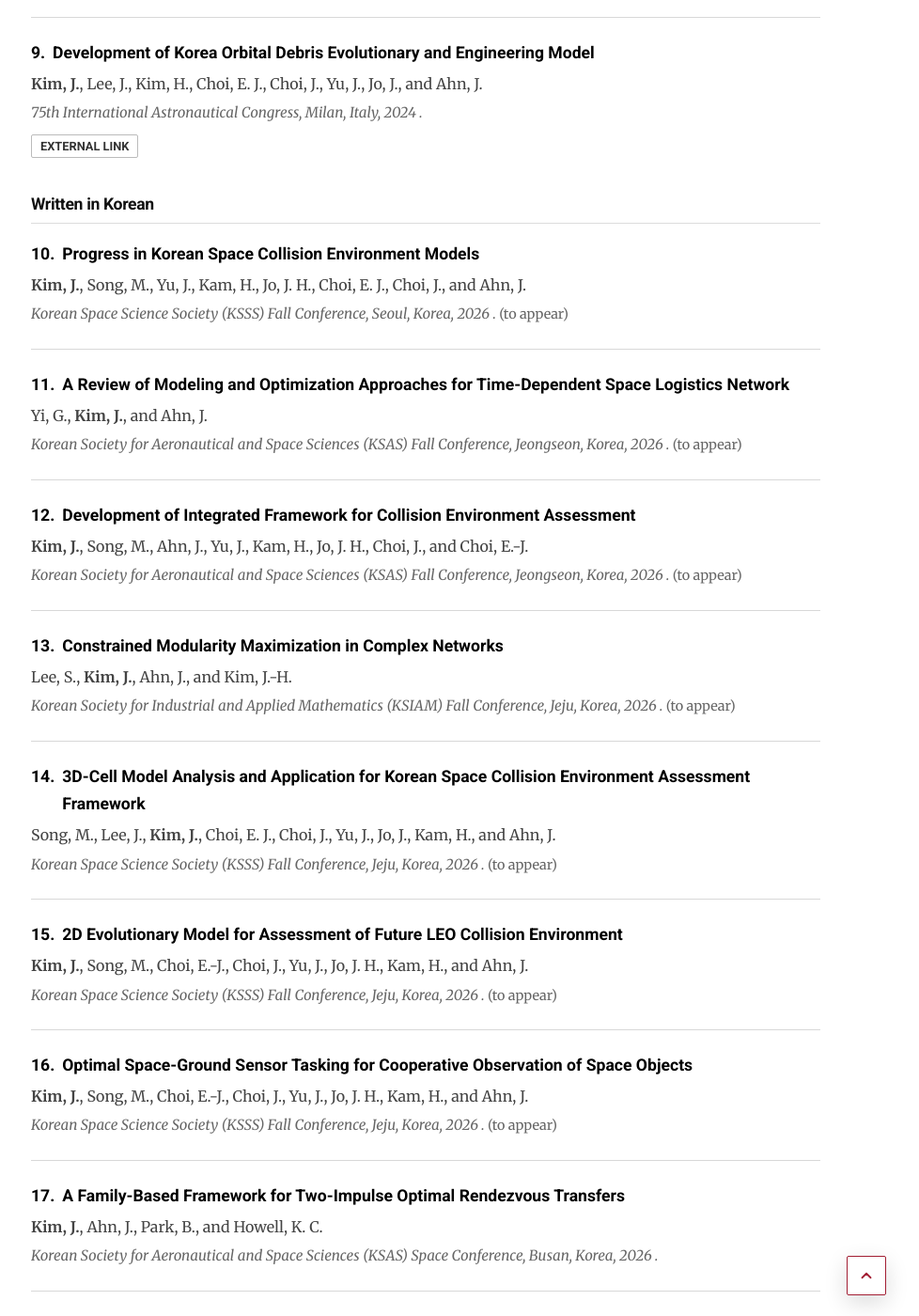
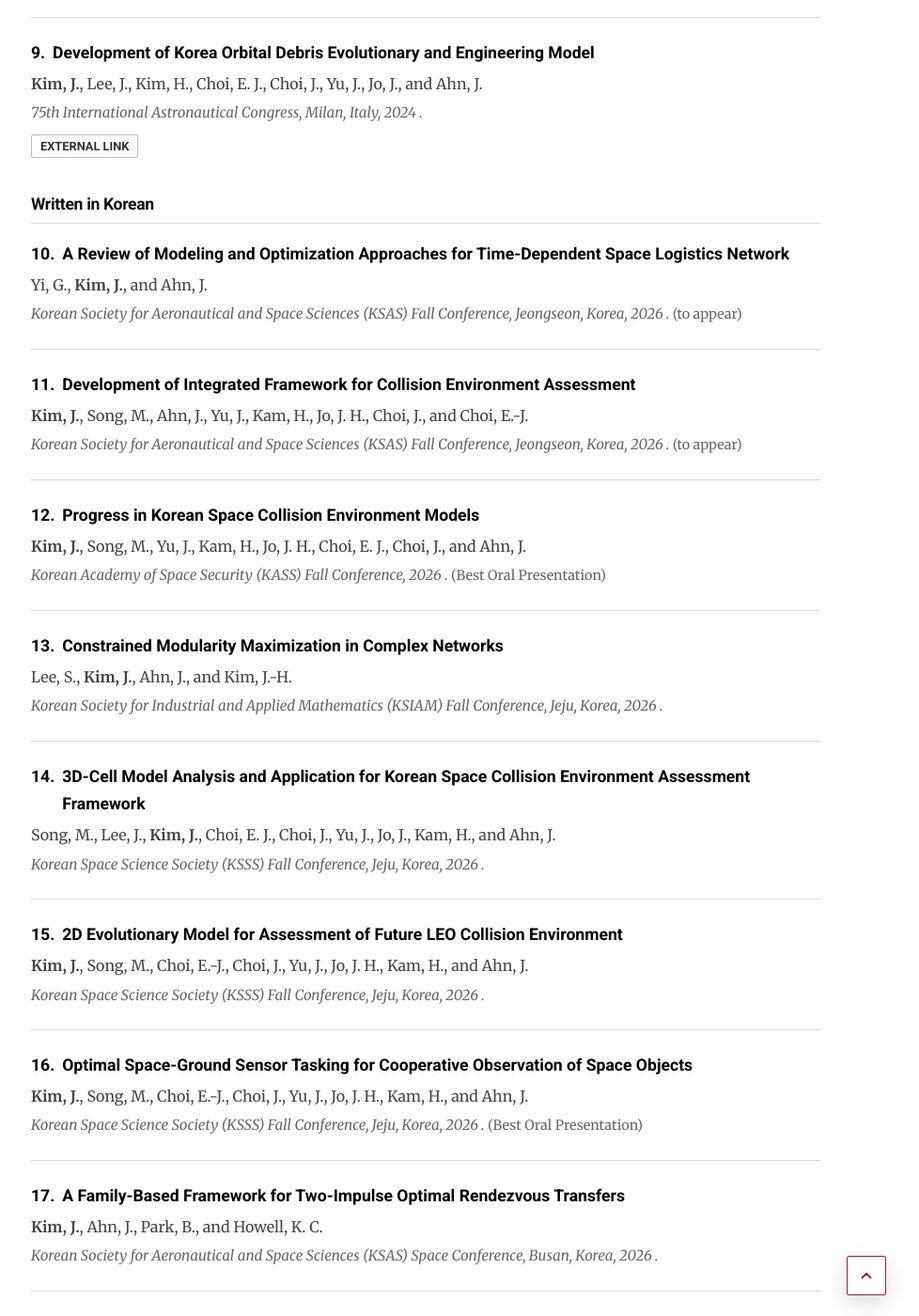
Before and after one commit to jaewoo-space/jaewoo-space.github.io, a Jekyll site: the page built from publications.md, in a window 1280 px wide and 1400 px high, scrolled down 4759 px. Shown: the whole window at 94% size, without its empty margins (187-1165 px from the left). Built offline with Jekyll 4.4.1, drawn with Linux system fonts in a browser that asks for light colours; some of the changed text lies outside the part shown.

Commit message:
Sync conference updates and awards with latest CV

```diff
--- a/_data/publications.yml
+++ b/_data/publications.yml
@@ -146,7 +146,6 @@
   venue: "2026 INFORMS Annual Meeting, San Francisco, California, US"
   year: 2026
   type: "conference"
-  note: "to appear"
 
 - title: "Inclination-Aware 2D Source-Sink Modeling for Long-Term Projection of the LEO Collision Environment"
   authors: "<b>Kim, J.</b>, Song, M., Lee, J., Yu, J., Kam, H., Choi, E.-J., Choi, J., Jo, J. H., and Ahn, J."
@@ -198,13 +197,6 @@
 # ==========================================
 # Conference Proceedings Written in Korean
 # ==========================================
-- title: "Progress in Korean Space Collision Environment Models"
-  authors: "<b>Kim, J.</b>, Song, M., Yu, J., Kam, H., Jo, J. H., Choi, E. J., Choi, J., and Ahn, J."
-  venue: "Korean Space Science Society (KSSS) Fall Conference, Seoul, Korea"
-  year: 2026
-  type: "conference_korean"
-  note: "to appear"
-
 - title: "A Review of Modeling and Optimization Approaches for Time-Dependent Space Logistics Network"
   authors: "Yi, G., <b>Kim, J.</b>, and Ahn, J."
   venue: "Korean Society for Aeronautical and Space Sciences (KSAS) Fall Conference, Jeongseon, Korea"
@@ -219,33 +211,37 @@
   type: "conference_korean"
   note: "to appear"
 
+- title: "Progress in Korean Space Collision Environment Models"
+  authors: "<b>Kim, J.</b>, Song, M., Yu, J., Kam, H., Jo, J. H., Choi, E. J., Choi, J., and Ahn, J."
+  venue: "Korean Academy of Space Security (KASS) Fall Conference"
+  year: 2026
+  type: "conference_korean"
+  note: "Best Oral Presentation"
+
 - title: "Constrained Modularity Maximization in Complex Networks"
   authors: "Lee, S., <b>Kim, J.</b>, Ahn, J., and Kim, J.-H."
   venue: "Korean Society for Industrial and Applied Mathematics (KSIAM) Fall Conference, Jeju, Korea"
   year: 2026
   type: "conference_korean"
-  note: "to appear"
 
 - title: "3D-Cell Model Analysis and Application for Korean Space Collision Environment Assessment Framework"
   authors: "Song, M., Lee, J., <b>Kim, J.</b>, Choi, E. J., Choi, J., Yu, J., Jo, J., Kam, H., and Ahn, J."
   venue: "Korean Space Science Society (KSSS) Fall Conference, Jeju, Korea"
   year: 2026
   type: "conference_korean"
-  note: "to appear"
 
 - title: "2D Evolutionary Model for Assessment of Future LEO Collision Environment"
   authors: "<b>Kim, J.</b>, Song, M., Choi, E.-J., Choi, J., Yu, J., Jo, J. H., Kam, H., and Ahn, J."
   venue: "Korean Space Science Society (KSSS) Fall Conference, Jeju, Korea"
   year: 2026
   type: "conference_korean"
-  note: "to appear"
 
 - title: "Optimal Space-Ground Sensor Tasking for Cooperative Observation of Space Objects"
   authors: "<b>Kim, J.</b>, Song, M., Choi, E.-J., Choi, J., Yu, J., Jo, J. H., Kam, H., and Ahn, J."
   venue: "Korean Space Science Society (KSSS) Fall Conference, Jeju, Korea"
   year: 2026
   type: "conference_korean"
-  note: "to appear"
+  note: "Best Oral Presentation"
 
 - title: "A Family-Based Framework for Two-Impulse Optimal Rendezvous Transfers"
   authors: "<b>Kim, J.</b>, Ahn, J., Park, B., and Howell, K. C."
@@ -318,6 +314,7 @@
   venue: "Korean Space Science Society (KSSS) Spring Conference, Seoul, Korea"
   year: 2025
   type: "conference_korean"
+  note: "Best Oral Presentation"
 
 - title: "Application of Space Logistics: Maintenance Strategy of Satellite Mega-Constellation"
   authors: "<b>Kim, J.</b>, Sung, T., and Ahn, J."
```
Also changed, not shown: 1 other file.
